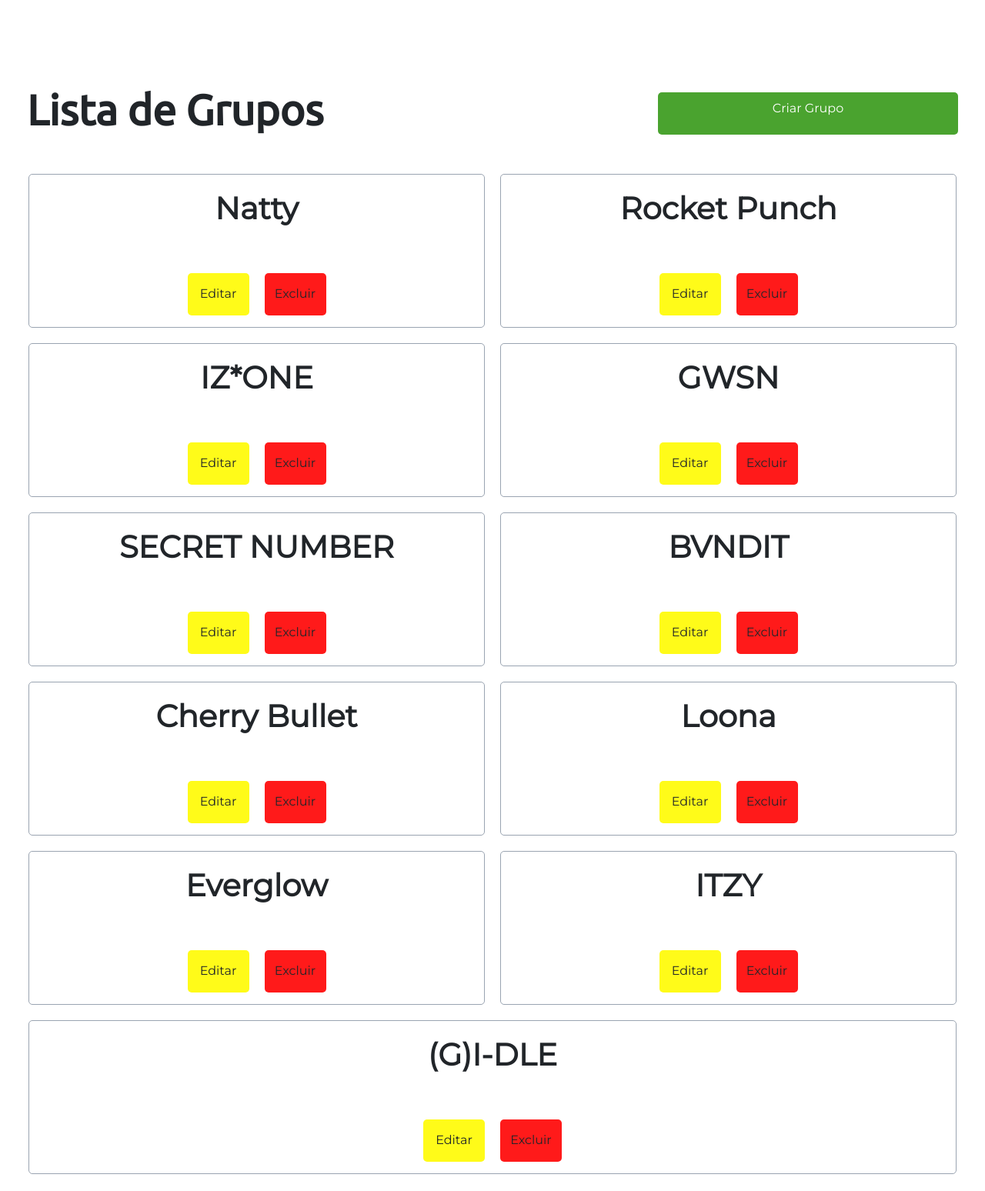
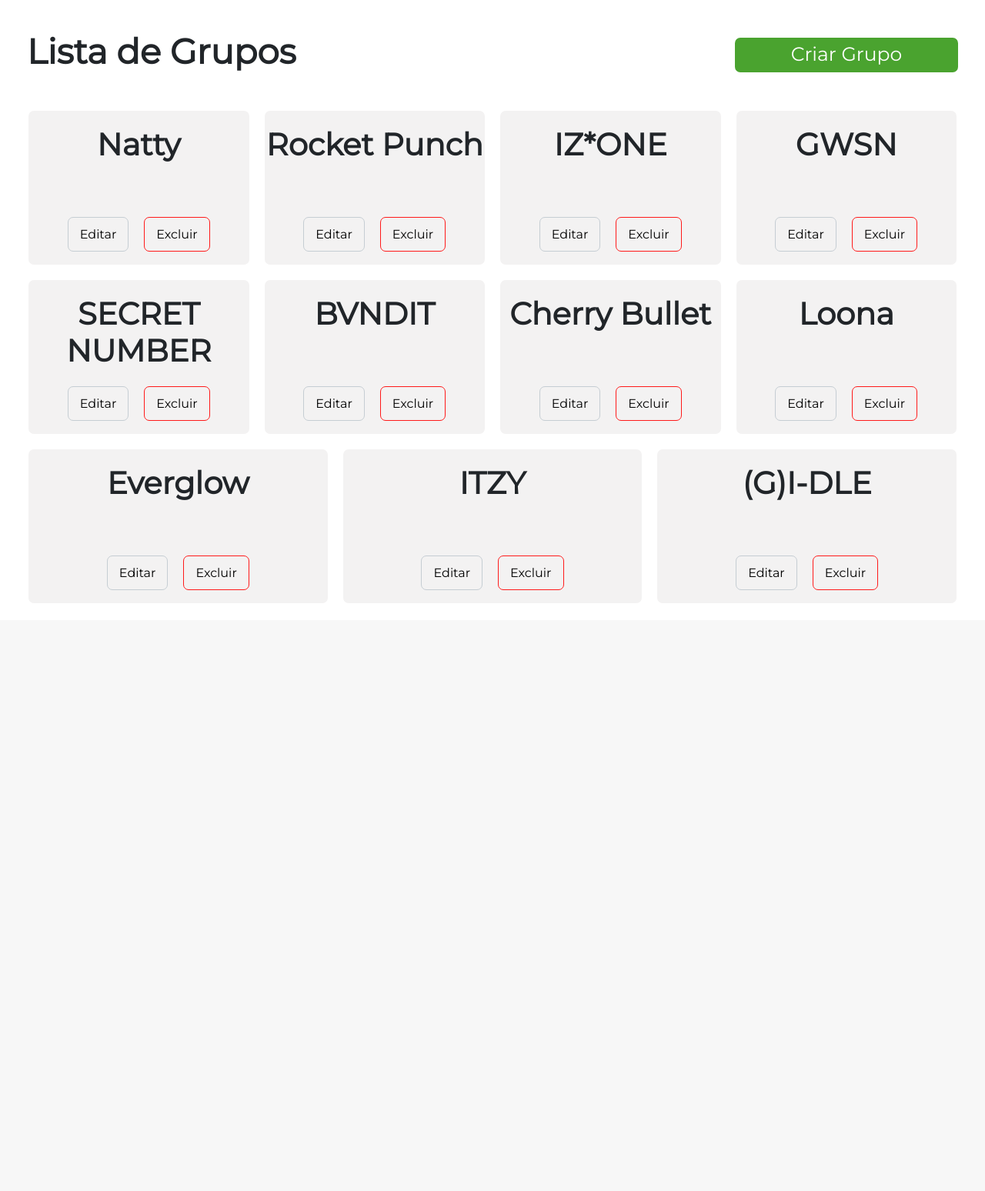
Before and after one commit to Bruno-Felix/CRUD_Grupos-Django, a Django app: page /grupos in a window 1280 px wide. Shown: the part 66-1614 px from the top of the page at 77% size. After the commit the page ends 833 px from the top, so only its background shows below. Run offline with Django 3.2, Linux system fonts and the light colour scheme; data comes from the database, SQL or seed files in the repository; some libraries are stand-ins or nearby versions.

Commit message:
Modificando estilo e Adicionando link aos botões Editar e Excluir página Lista de Grupos

```diff
--- a/novosGrupos/static/css/styleListaDeGrupos.css
+++ b/novosGrupos/static/css/styleListaDeGrupos.css
@@ -5,32 +5,30 @@
     flex-wrap: wrap;
     max-width: 1250px;
     width: 100%;
-    margin-top: 90px;
+    margin-top: 20px;
     padding: 20px;
 }
 
 .tituloListaDeGrupos{
     align-self: center;
     text-align: center;
-    font-size: 55px;
-    font-family: 'Ubuntu', sans-serif;
+    font-size: 45px;
 }
 
 .botaoCriarGrupo {
     align-self: center;
     text-align: center;
+    height: 45px;
+    width: 290px;
+    padding-top: 3px;
+    font-size: 25px;
     color: #ffffff;
     background-color: #4AA32F;
-    border-radius: 5px;
-    height: 55px;
-    width: 390px;
-    padding-top: 9px;
+    border-radius: 7px;
 }
 
 .botaoCriarGrupo:hover{
-    height: 65px;
-    padding-top: 14px;
-
+    background-color: #3f8a28;
     color: #ffffff;
     text-decoration: none;
 }
@@ -48,10 +46,11 @@
 
 .Grupo{
     height: 200px;
+    background-color: #f3f2f2;
     font-size: medium;
-    flex:1 1 400px;
-    border-radius: 5px;
-    border: 1px solid #9aa4b1;
+    flex:1 1 250px;
+    border-radius: 7px;
+    /* border: 1px solid #e2e6e9; */
     margin: 10px 10px 10px 10px;
 }
 
@@ -59,54 +58,49 @@
     top: 0;
     padding-top: 20px;
     text-align: center;
-    height: 110px;
+    height: 120px;
 }
 
 .divBotoesGrupo{
-    height: 90px;
+    height: 80px;
     top: 0px;
-    justify-content: center; /* Elementos em extremos opostos */
+    justify-content: center;
     width: 100%;
     display: flex;
+    /* font-size: 16px; */
 }
 
 .botaoEditarGrupo{
     align-self: center;
     text-align: center;
-    padding-top: 15px;
-    height: 55px;
-    width: 80px;
-    border-radius: 5px;
+    padding: 10px 15px 0 15px;
+    height: 45px;
+    border-radius: 7px;
     color: #000000;
-    background-color: #FFFB19;
+    border: 1px solid #c5cdd3;
+    /* background-color: #e2e6e9; */
 }
 
 .botaoEditarGrupo:hover{
-
-    height: 65px;
-    padding-top: 20px;
-
     color: #000000;
+    background-color: #c5cdd3;
     text-decoration: none;
 }
 
 .botaoExcluirGrupo{
     align-self: center;
     text-align: center;
-
     margin-left: 20px;
-    padding-top: 15px;
-    height: 55px;
-    width: 80px;
-    border-radius: 5px;
+    height: 45px;
+    padding: 10px 15px 0 15px;
+    border-radius: 7px;
     color: #000000;
-    background-color: #ff1a1a;
+    border: 1px solid #ff1a1a;
+    /* background-color: #ff1a1a; */
 }
 
 .botaoExcluirGrupo:hover{
-    height: 65px;
-    padding-top: 20px;
-
-    color: #000000;
+    color: #ffffff;
+    background-color: #e60000;
     text-decoration: none;
 }
--- a/novosGrupos/templates/grupos/listaDeGrupos.html
+++ b/novosGrupos/templates/grupos/listaDeGrupos.html
@@ -21,8 +21,8 @@
             </div>
 
             <div class="divBotoesGrupo">
-                <a class="botaoEditarGrupo">Editar</a>
-                <a class="botaoExcluirGrupo">Excluir</a>
+                <a class="botaoEditarGrupo" href="#">Editar</a>
+                <a class="botaoExcluirGrupo"href="#">Excluir</a>
             </div>
         </div>
 
```
